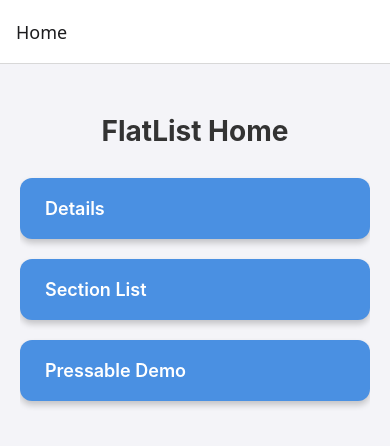
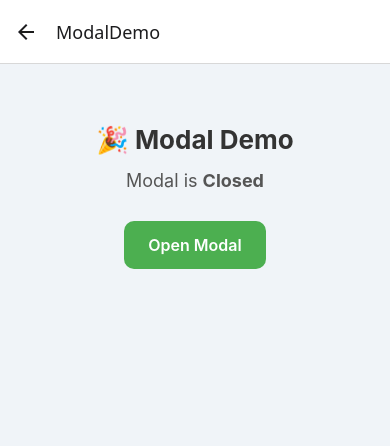
Before and after one commit to Yugsingh05/firstapp, a React Native app: screen /ModalDemo in a window 390 px wide. Shown: the top 446 px of the page. Built offline with nearby package versions, Linux system fonts and the light colour scheme.

Commit message:
fix : Modal completed

```diff
--- a/src/components/FLatList/FlatListHome.tsx
+++ b/src/components/FLatList/FlatListHome.tsx
@@ -10,6 +10,7 @@ const Pages = [
   { id: '1', title: 'Details', path: 'Details' },
   { id: '2', title: 'Section List', path: 'SectionList' },
   { id: '3', title: 'Pressable Demo', path: 'PressableDemo' },
+  { id: '4', title: 'Modal Demo', path: 'ModalDemo' },
 ];
 
 const FlatListHome = () => {
--- a/src/components/FLatList/main.tsx
+++ b/src/components/FLatList/main.tsx
@@ -4,12 +4,14 @@ import FlatListHome from './FlatListHome'
 import { FlatListDetails } from './FlatListDetails'
 import SectionListDemo from '../SectionList/main'
 import PressableDemo from '../Pressable'
+import ModalDemo from '../Modal'
 
 export type FlatListNavigationProps = {
     Home : undefined,
     Details : undefined,
     SectionList : undefined,
-    PressableDemo : undefined
+    PressableDemo : undefined,
+    ModalDemo : undefined
 }
 
 const Stack = createStackNavigator<FlatListNavigationProps>();
@@ -21,6 +23,7 @@ const FlatListDemo = () => {
         <Stack.Screen name="Details" component={FlatListDetails} />
         <Stack.Screen name="SectionList" component={SectionListDemo} />
         <Stack.Screen name="PressableDemo" component={PressableDemo} />
+        <Stack.Screen name="ModalDemo" component={ModalDemo} />
     </Stack.Navigator>
   )
 }
--- /dev/null
+++ b/src/components/Modal.tsx
@@ -0,0 +1,127 @@
+import React, { useState } from 'react';
+import {
+  Modal,
+  StyleSheet,
+  Text,
+  TouchableOpacity,
+  View,
+  Pressable,
+} from 'react-native';
+
+const ModalDemo = () => {
+  const [open, setOpen] = useState(false);
+
+  return (
+    <View style={styles.screen}>
+      <Text style={styles.title}>🎉 Modal Demo</Text>
+      <Text style={styles.statusText}>
+        Modal is <Text style={{ fontWeight: 'bold' }}>{open ? 'Open' : 'Closed'}</Text>
+      </Text>
+
+      <TouchableOpacity onPress={() => setOpen(true)} style={styles.openButton}>
+        <Text style={styles.openButtonText}>Open Modal</Text>
+      </TouchableOpacity>
+
+      <Modal
+        animationType="fade"
+        visible={open}
+        transparent
+        onRequestClose={() => setOpen(false)}
+      >
+        <Pressable style={styles.modalOverlay} onPress={() => setOpen(false)}>
+          <Pressable style={styles.modalCard} onPress={() => {}}>
+            <Text style={styles.modalTitle}>🚀 Welcome to the Modal</Text>
+            <Text style={styles.modalContent}>
+              This is a beautiful modal with a sleek design.
+            </Text>
+
+            <TouchableOpacity onPress={() => setOpen(false)} style={styles.closeButton}>
+              <Text style={styles.closeButtonText}>Close Modal</Text>
+            </TouchableOpacity>
+          </Pressable>
+        </Pressable>
+      </Modal>
+    </View>
+  );
+};
+
+const styles = StyleSheet.create({
+    screen: {
+      flex: 1,
+      paddingTop: 60,
+      paddingHorizontal: 20,
+      backgroundColor: '#F0F4F8',
+    },
+    title: {
+      fontSize: 26,
+      fontWeight: 'bold',
+      textAlign: 'center',
+      marginBottom: 15,
+      color: '#333',
+    },
+    statusText: {
+      fontSize: 18,
+      textAlign: 'center',
+      marginBottom: 30,
+      color: '#555',
+    },
+    openButton: {
+      backgroundColor: '#4CAF50',
+      paddingVertical: 14,
+      paddingHorizontal: 24,
+      borderRadius: 10,
+      alignItems: 'center',
+      alignSelf: 'center',
+      elevation: 4,
+    },
+    openButtonText: {
+      color: '#fff',
+      fontSize: 16,
+      fontWeight: '600',
+    },
+    modalOverlay: {
+      flex: 1,
+      backgroundColor: 'rgba(0,0,0,0.4)',
+      justifyContent: 'center',
+      alignItems: 'center',
+      paddingHorizontal: 20,
+    },
+    modalCard: {
+      width: '100%',
+      backgroundColor: '#fff',
+      borderRadius: 20,
+      padding: 25,
+      alignItems: 'center',
+      elevation: 10,
+      shadowColor: '#000',
+      shadowOffset: { width: 0, height: 6 },
+      shadowOpacity: 0.3,
+      shadowRadius: 10,
+    },
+    modalTitle: {
+      fontSize: 22,
+      fontWeight: 'bold',
+      marginBottom: 15,
+      color: '#333',
+    },
+    modalContent: {
+      fontSize: 16,
+      textAlign: 'center',
+      marginBottom: 25,
+      color: '#666',
+    },
+    closeButton: {
+      backgroundColor: '#4A90E2',
+      paddingVertical: 12,
+      paddingHorizontal: 24,
+      borderRadius: 8,
+    },
+    closeButtonText: {
+      color: '#fff',
+      fontSize: 16,
+      fontWeight: '600',
+    },
+  });
+
+
+export default ModalDemo;
```
